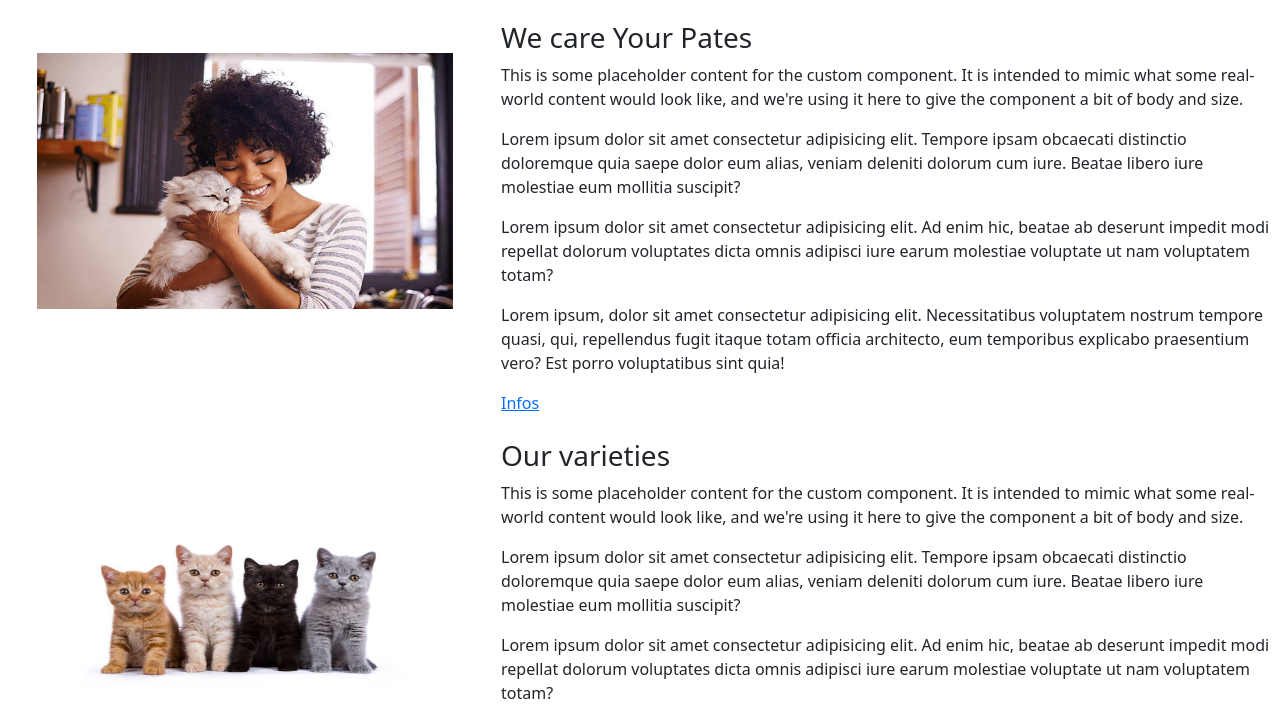
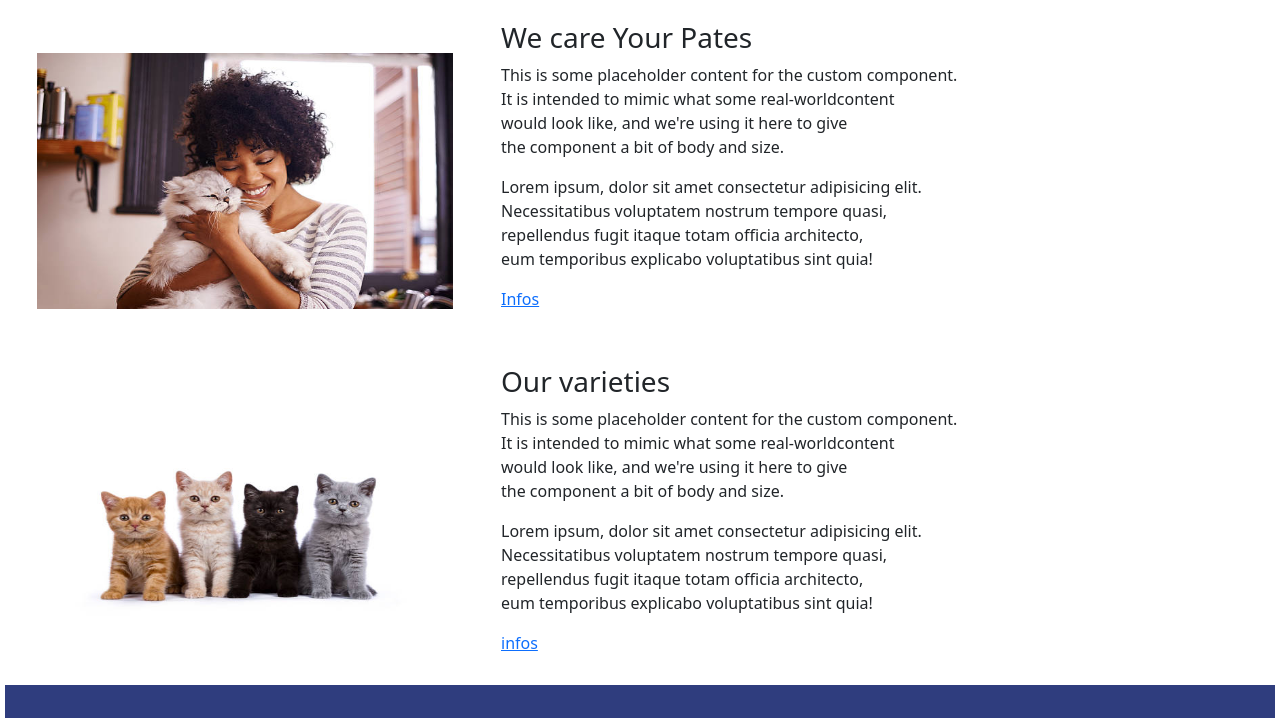
Before and after one commit to Areeba-Waseem/Cats-adopt, a plain HTML site: page index.html in a window 1280 px wide. Shown: the part 2070-2788 px from the top of the page. Drawn offline with nearby package versions, Linux system fonts and the light colour scheme.

Commit message:
Update index.html

```diff
--- a/index.html
+++ b/index.html
@@ -358,18 +358,13 @@
       <img src="Images/istockphoto-522185081-612x612.jpg" class="flex-shrink-0 me-3" alt="...">
       <div>
         <h3 class="mt-0">We care Your Pates</h3>
-        <p>This is some placeholder content for the custom component. It is intended to mimic what some real-world
-          content
-          would look like, and we're using it here to give the component a bit of body and size.</p>
-        <p>Lorem ipsum dolor sit amet consectetur adipisicing elit. Tempore ipsam obcaecati distinctio doloremque quia
-          saepe dolor eum alias, veniam deleniti dolorum cum iure. Beatae libero iure molestiae eum mollitia suscipit?
-        </p>
-        <p>Lorem ipsum dolor sit amet consectetur adipisicing elit. Ad enim hic, beatae ab deserunt impedit modi
-          repellat
-          dolorum voluptates dicta omnis adipisci iure earum molestiae voluptate ut nam voluptatem totam?</p>
-        <p>Lorem ipsum, dolor sit amet consectetur adipisicing elit. Necessitatibus voluptatem nostrum tempore quasi,
-          qui,
-          repellendus fugit itaque totam officia architecto, eum temporibus explicabo praesentium vero? Est porro
+        <p>This is some placeholder content for the custom component.<br>
+          It is intended to mimic what some real-worldcontent<br>
+          would look like, and we're using it here to give <br>
+          the component a bit of body and size.</p>
+          <p>Lorem ipsum, dolor sit amet consectetur adipisicing elit.<br>
+          Necessitatibus voluptatem nostrum tempore quasi,<br>
+          repellendus fugit itaque totam officia architecto,<br> eum temporibus explicabo
           voluptatibus sint quia!</p>
         <a href="#" class="stretched-link">Infos</a>
       </div>
@@ -378,18 +373,13 @@
       <img src="Images/istockphoto-824824466-612x612.jpg" class="flex-shrink-0 me-3" alt="...">
       <div>
         <h3 class="mt-0">Our varieties</h3>
-        <p>This is some placeholder content for the custom component. It is intended to mimic what some real-world
-          content
-          would look like, and we're using it here to give the component a bit of body and size.</p>
-        <p>Lorem ipsum dolor sit amet consectetur adipisicing elit. Tempore ipsam obcaecati distinctio doloremque quia
-          saepe dolor eum alias, veniam deleniti dolorum cum iure. Beatae libero iure molestiae eum mollitia suscipit?
-        </p>
-        <p>Lorem ipsum dolor sit amet consectetur adipisicing elit. Ad enim hic, beatae ab deserunt impedit modi
-          repellat
-          dolorum voluptates dicta omnis adipisci iure earum molestiae voluptate ut nam voluptatem totam?</p>
-        <p>Lorem ipsum, dolor sit amet consectetur adipisicing elit. Necessitatibus voluptatem nostrum tempore quasi,
-          qui,
-          repellendus fugit itaque totam officia architecto, eum temporibus explicabo praesentium vero? Est porro
+        <p>This is some placeholder content for the custom component.<br>
+          It is intended to mimic what some real-worldcontent<br>
+          would look like, and we're using it here to give <br>
+          the component a bit of body and size.</p>
+          <p>Lorem ipsum, dolor sit amet consectetur adipisicing elit.<br>
+          Necessitatibus voluptatem nostrum tempore quasi,<br>
+          repellendus fugit itaque totam officia architecto,<br> eum temporibus explicabo
           voluptatibus sint quia!</p>
         <a href="#" class="stretched-link">infos</a>
       </div>
```
